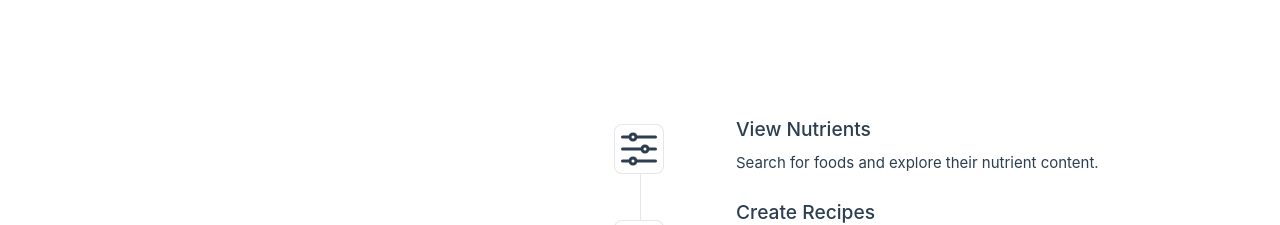
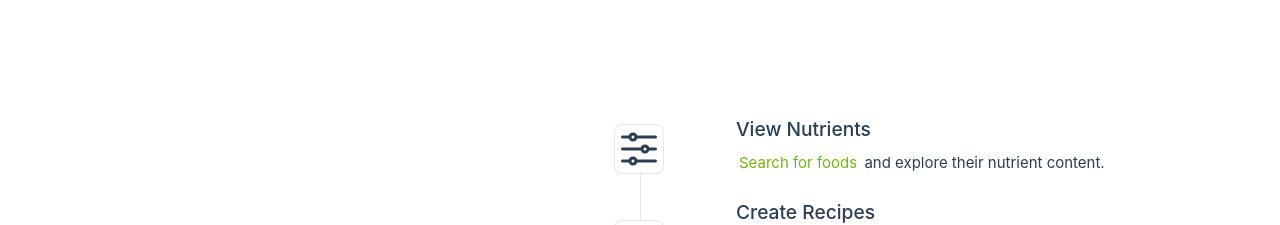
Before and after one commit to anchetaWern/juanutrisyon.info, a Vue app: page / in a window 1280 px wide. Shown: the top 225 px of the page. Built offline with nearby package versions, Linux system fonts and the light colour scheme.

Commit message:
add link to search

```diff
--- a/src/components/TheWelcome.vue
+++ b/src/components/TheWelcome.vue
@@ -15,7 +15,7 @@ import SupportIcon from './icons/IconSupport.vue'
     </template>
     <template #heading>View Nutrients</template>
 
-    Search for foods and explore their nutrient content.
+    <a href="https://app.juanutrisyon.info/categories" target="_blank">Search for foods</a> and explore their nutrient content.
   </WelcomeItem>
 
   <WelcomeItem>
```
